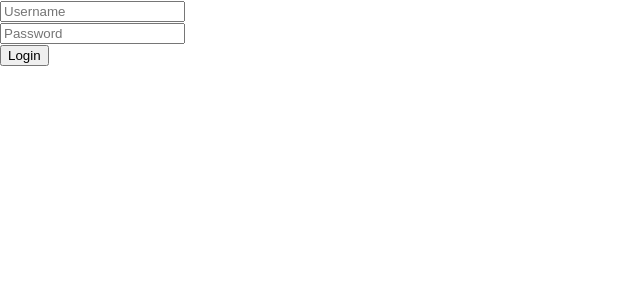
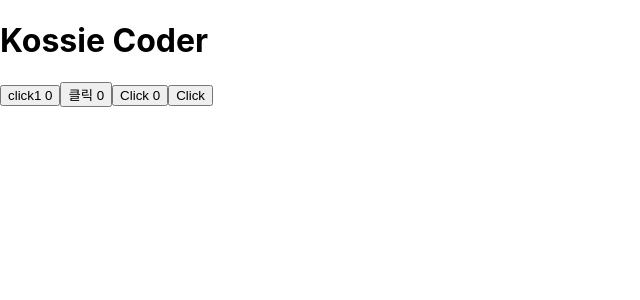
Before and after one commit to licors/react_study, a React (Create React App) app: page / in a window 1280 px wide. Shown: the top 300 px of the page, without its empty margins (0-640 px from the left). Built offline with nearby package versions, Linux system fonts and the light colour scheme.

Commit message:
자식 컴포넌트에 데이터 보내기

```diff
--- a/src/App.js
+++ b/src/App.js
@@ -1,32 +1,20 @@
-import React, { useState } from 'react';
+import React from 'react';
+import { useState } from 'react';
+import Counter from './components/Counter';
 
 function App() {
-  // useState 사용법, set 함수도 같이 등록시켜 준다.
-  const [username, setUsername] = useState('');
-  const [password, setPassword] = useState('');
-  const onSubmit = (event) => {
-    event.preventDefault();
-    console.log(username, password);
+  const [buttonName, setButtonName] = useState('클릭');
+  const clickButton = () => {
+    setButtonName('click');
   };
-
   return (
     <div className="App">
-      <form onSubmit={onSubmit}>
-        <input
-          type="text"
-          placeholder="Username"
-          value={username}
-          // 스테이트에 등록된 username 값을 갱신해 준다
-          onChange={(e) => setUsername(e.target.value)}
-        /><br />
-        <input
-          type="password"
-          placeholder="Password"
-          value={password}
-          onChange={(e) => setPassword(e.target.value)}
-        /><br />
-        <button type="submit">Login</button>
-      </form>
+      <h1>Kossie Coder</h1>
+      {/* 자식 컴포넌트에 속성값으로 데이터 보내기 */}
+      <Counter click="click1" />
+      <Counter click={buttonName} />
+      <Counter />
+      <button onClick={clickButton}>Click</button>
     </div>
   );
 }
--- /dev/null
+++ b/src/components/Counter.js
@@ -0,0 +1,20 @@
+import React, { useState } from 'react';
+
+// props 를 이용해 부모 컴포넌트에서 보낸 데이터를 받을 수 있다.
+const Counter = (props) => {
+    const [count, setCount] = useState(0);
+
+    const increment = () => {
+        setCount(count + 1);
+    };
+	// 부모에서 click 이라고 보내서 props.click
+	// props.click 이 있으면 사용하고 없으면 'Click' 값 들어감
+    const clickString = props.click || 'Click';
+    return (
+        <button onClick={increment}>
+            {clickString} {count}
+        </button>
+    );
+};
+
+export default Counter;
```
